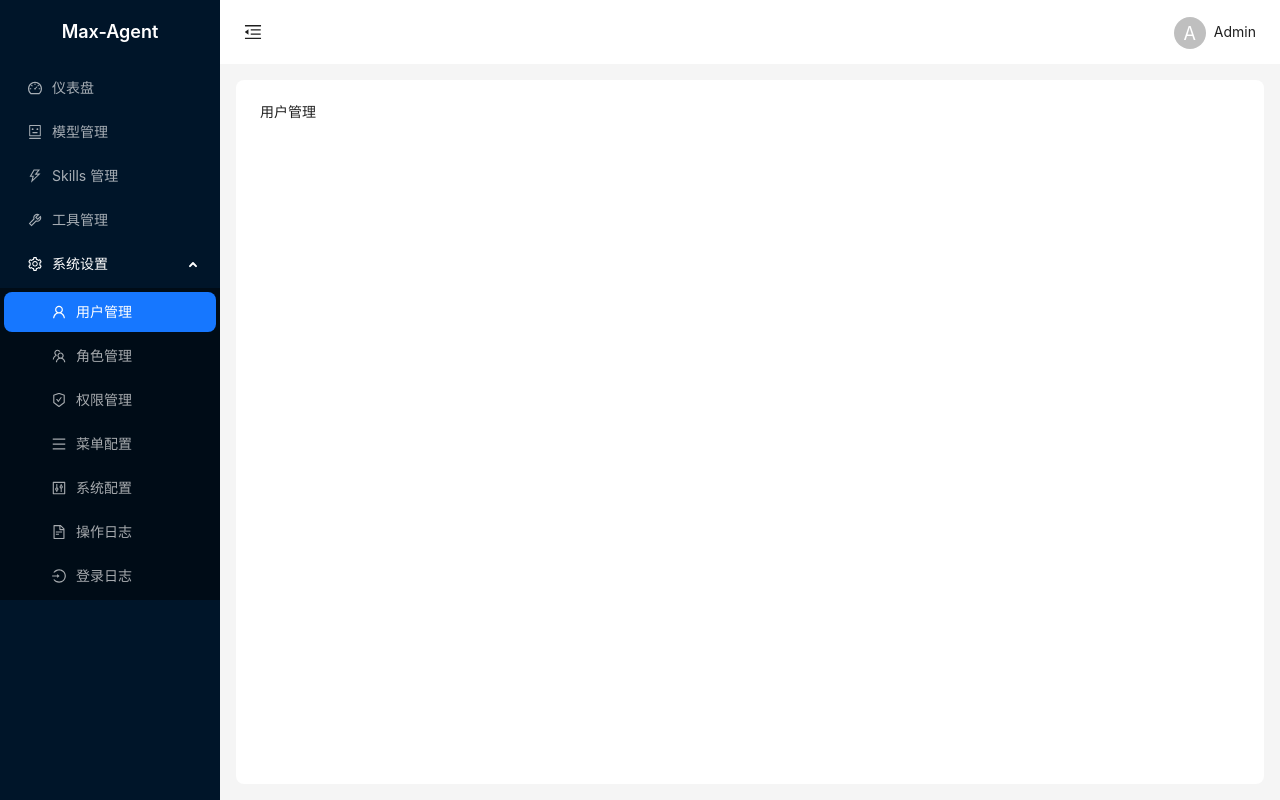
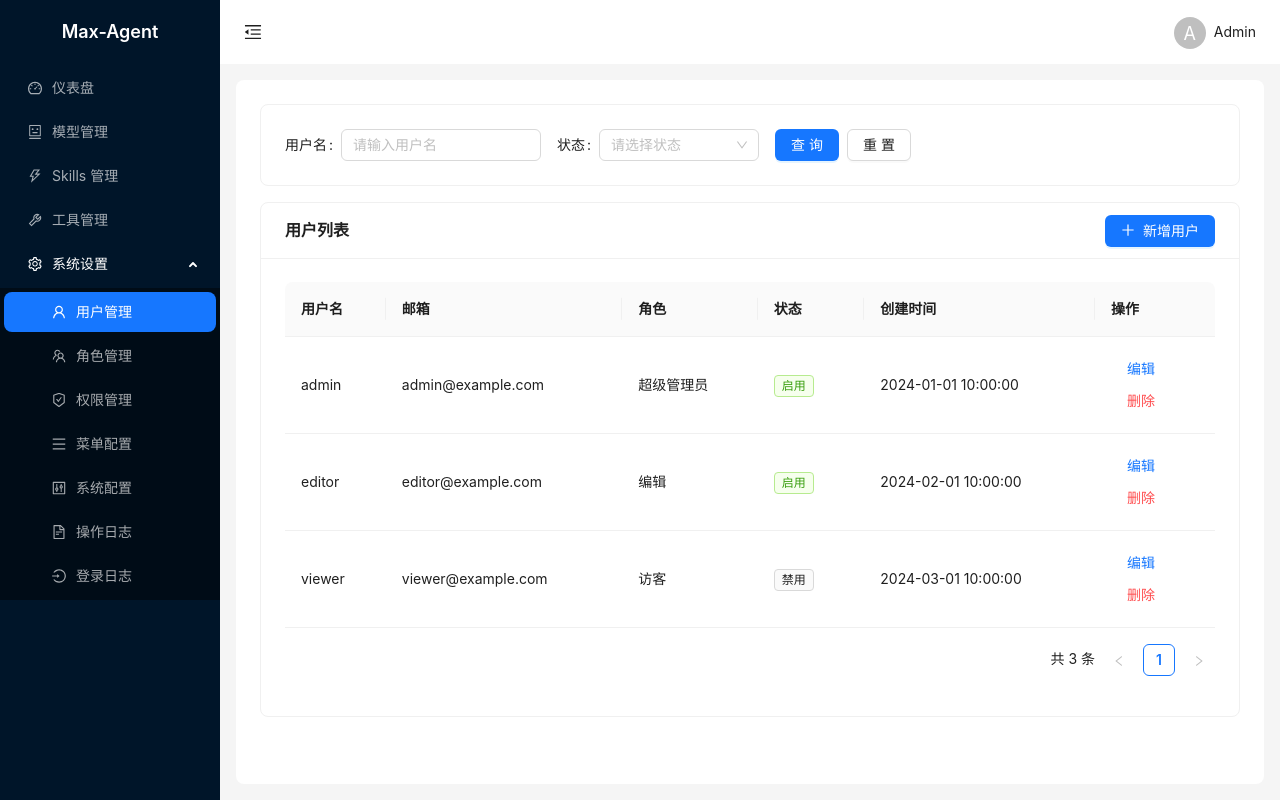
Before and after one commit to AngLi1997/max-agent, a Vue app in the folder frontend/: page /setting/user in a window 1280 px wide. Built offline with nearby package versions, Linux system fonts and the light colour scheme; sample sign-in values are in the browser's storage.

Commit message:
feat: 实现用户管理页面

```diff
--- a/frontend/src/views/setting/user/index.vue
+++ b/frontend/src/views/setting/user/index.vue
@@ -1,3 +1,219 @@
 <template>
-  <div>{{ $route.meta.title }}</div>
+  <div>
+    <a-card style="margin-bottom: 16px">
+      <a-form layout="inline" :model="searchForm">
+        <a-form-item label="用户名">
+          <a-input v-model:value="searchForm.username" placeholder="请输入用户名" allow-clear style="width: 200px" />
+        </a-form-item>
+        <a-form-item label="状态">
+          <a-select v-model:value="searchForm.status" placeholder="请选择状态" allow-clear style="width: 160px">
+            <a-select-option value="active">启用</a-select-option>
+            <a-select-option value="inactive">禁用</a-select-option>
+          </a-select>
+        </a-form-item>
+        <a-form-item>
+          <a-button type="primary" @click="fetchData">查询</a-button>
+          <a-button style="margin-left: 8px" @click="handleReset">重置</a-button>
+        </a-form-item>
+      </a-form>
+    </a-card>
+
+    <a-card title="用户列表">
+      <template #extra>
+        <a-button type="primary" @click="handleAdd">
+          <template #icon><PlusOutlined /></template>
+          新增用户
+        </a-button>
+      </template>
+      <a-table
+        :columns="columns"
+        :data-source="dataSource"
+        :loading="loading"
+        :pagination="{ total, pageSize: 10, showTotal: (t: number) => `共 ${t} 条` }"
+        row-key="id"
+      >
+        <template #bodyCell="{ column, record }">
+          <template v-if="column.key === 'status'">
+            <a-tag :color="record.status === 'active' ? 'green' : 'default'">
+              {{ record.status === 'active' ? '启用' : '禁用' }}
+            </a-tag>
+          </template>
+          <template v-if="column.key === 'action'">
+            <a-button type="link" @click="handleEdit(record)">编辑</a-button>
+            <a-button type="link" danger @click="handleDelete(record)">删除</a-button>
+          </template>
+        </template>
+      </a-table>
+    </a-card>
+
+    <a-drawer
+      :title="drawerTitle"
+      :open="drawerVisible"
+      width="480"
+      @close="drawerVisible = false"
+    >
+      <a-form :model="formState" :label-col="{ span: 6 }" :wrapper-col="{ span: 16 }">
+        <a-form-item label="用户名" required>
+          <a-input v-model:value="formState.username" placeholder="请输入用户名" />
+        </a-form-item>
+        <a-form-item label="邮箱" required>
+          <a-input v-model:value="formState.email" placeholder="请输入邮箱" />
+        </a-form-item>
+        <a-form-item label="角色" required>
+          <a-select v-model:value="formState.role" placeholder="请选择角色">
+            <a-select-option value="超级管理员">超级管理员</a-select-option>
+            <a-select-option value="编辑">编辑</a-select-option>
+            <a-select-option value="访客">访客</a-select-option>
+          </a-select>
+        </a-form-item>
+        <a-form-item label="状态" required>
+          <a-select v-model:value="formState.status">
+            <a-select-option value="active">启用</a-select-option>
+            <a-select-option value="inactive">禁用</a-select-option>
+          </a-select>
+        </a-form-item>
+      </a-form>
+      <template #footer>
+        <div style="text-align: right">
+          <a-button style="margin-right: 8px" @click="drawerVisible = false">取消</a-button>
+          <a-button type="primary" :loading="submitLoading" @click="handleSubmit">确定</a-button>
+        </div>
+      </template>
+    </a-drawer>
+  </div>
 </template>
+
+<script setup lang="ts">
+import { ref, reactive, onMounted } from 'vue'
+import { message, Modal } from 'ant-design-vue'
+import { PlusOutlined } from '@ant-design/icons-vue'
+
+interface UserItem {
+  id: number
+  username: string
+  email: string
+  role: string
+  status: 'active' | 'inactive'
+  createdAt: string
+}
+
+const mockData: UserItem[] = [
+  { id: 1, username: 'admin', email: 'admin@example.com', role: '超级管理员', status: 'active', createdAt: '2024-01-01 10:00:00' },
+  { id: 2, username: 'editor', email: 'editor@example.com', role: '编辑', status: 'active', createdAt: '2024-02-01 10:00:00' },
+  { id: 3, username: 'viewer', email: 'viewer@example.com', role: '访客', status: 'inactive', createdAt: '2024-03-01 10:00:00' },
+]
+let nextId = 4
+
+const columns = [
+  { title: '用户名', dataIndex: 'username', key: 'username' },
+  { title: '邮箱', dataIndex: 'email', key: 'email' },
+  { title: '角色', dataIndex: 'role', key: 'role' },
+  { title: '状态', dataIndex: 'status', key: 'status' },
+  { title: '创建时间', dataIndex: 'createdAt', key: 'createdAt' },
+  { title: '操作', key: 'action', width: 120 },
+]
+
+const loading = ref(false)
+const dataSource = ref<UserItem[]>([])
+const total = ref(0)
+const drawerVisible = ref(false)
+const drawerTitle = ref('新增用户')
+const editingId = ref<number | null>(null)
+const submitLoading = ref(false)
+
+const searchForm = reactive({ username: '', status: undefined as string | undefined })
+const formState = reactive({
+  username: '',
+  email: '',
+  role: undefined as string | undefined,
+  status: 'active' as 'active' | 'inactive',
+})
+
+function fetchData() {
+  loading.value = true
+  setTimeout(() => {
+    let list = [...mockData]
+    if (searchForm.username) {
+      list = list.filter((item) => item.username.includes(searchForm.username))
+    }
+    if (searchForm.status) {
+      list = list.filter((item) => item.status === searchForm.status)
+    }
+    dataSource.value = list
+    total.value = list.length
+    loading.value = false
+  }, 300)
+}
+
+function handleReset() {
+  searchForm.username = ''
+  searchForm.status = undefined
+  fetchData()
+}
+
+function handleAdd() {
+  editingId.value = null
+  drawerTitle.value = '新增用户'
+  formState.username = ''
+  formState.email = ''
+  formState.role = undefined
+  formState.status = 'active'
+  drawerVisible.value = true
+}
+
+function handleEdit(record: UserItem) {
+  editingId.value = record.id
+  drawerTitle.value = '编辑用户'
+  formState.username = record.username
+  formState.email = record.email
+  formState.role = record.role
+  formState.status = record.status
+  drawerVisible.value = true
+}
+
+function handleDelete(record: UserItem) {
+  Modal.confirm({
+    title: '确认删除',
+    content: `确定要删除用户「${record.username}」吗？`,
+    okType: 'danger',
+    onOk() {
+      const index = mockData.findIndex((item) => item.id === record.id)
+      if (index !== -1) mockData.splice(index, 1)
+      message.success('删除成功')
+      fetchData()
+    },
+  })
+}
+
+function handleSubmit() {
+  if (!formState.username || !formState.email || !formState.role) {
+    message.warning('请填写完整信息')
+    return
+  }
+  submitLoading.value = true
+  setTimeout(() => {
+    if (editingId.value !== null) {
+      const index = mockData.findIndex((item) => item.id === editingId.value)
+      if (index !== -1) {
+        mockData[index] = { ...mockData[index], username: formState.username, email: formState.email, role: formState.role!, status: formState.status }
+      }
+      message.success('更新成功')
+    } else {
+      mockData.push({
+        id: nextId++,
+        username: formState.username,
+        email: formState.email,
+        role: formState.role!,
+        status: formState.status,
+        createdAt: new Date().toLocaleString('zh-CN').replace(/\//g, '-'),
+      })
+      message.success('创建成功')
+    }
+    submitLoading.value = false
+    drawerVisible.value = false
+    fetchData()
+  }, 300)
+}
+
+onMounted(fetchData)
+</script>
```
